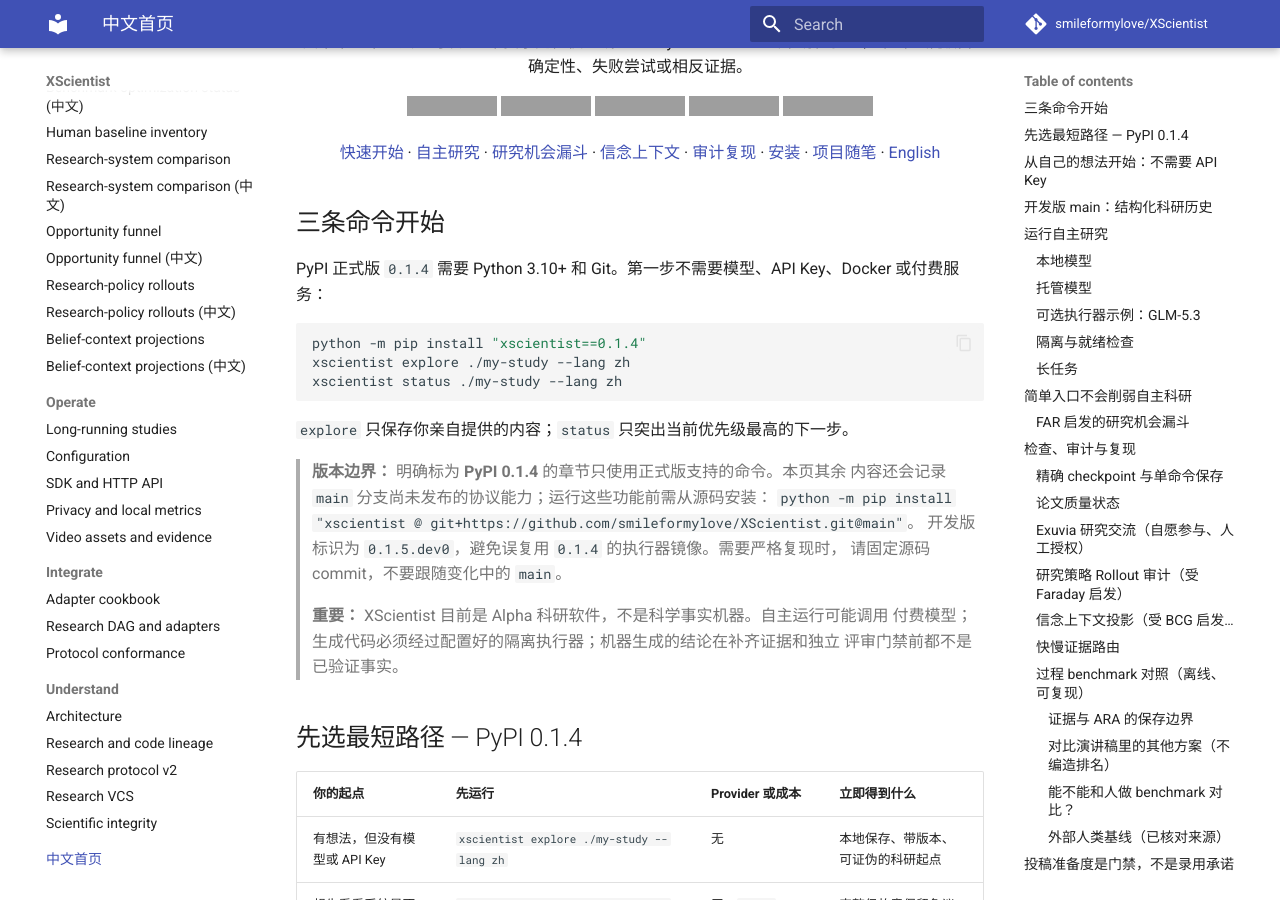
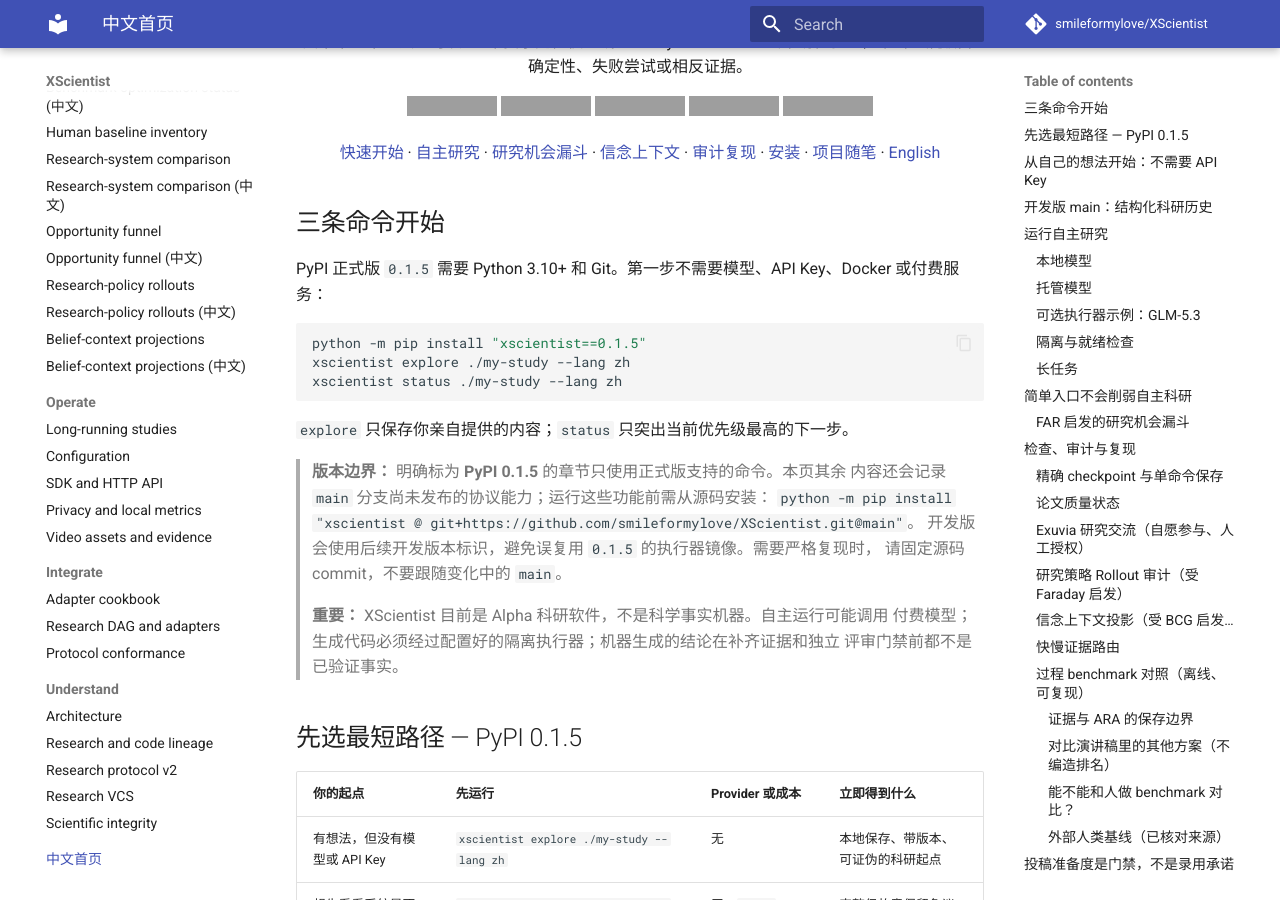
Before and after one commit to smileformylove/XScientist, an MkDocs documentation site: the page built from docs/README.zh.md, in a window 1280 px wide and 900 px high, scrolled down 452 px. Built offline with MkDocs 1.6.1 and Material for MkDocs 9.7.7, drawn with Linux system fonts in a browser that asks for light colours; comment, search, counter and statistics services are not loaded; some of the changed text lies outside the part shown; grey boxes are pictures that could not be loaded.

````diff
--- a/docs/README.zh.md
+++ b/docs/README.zh.md
@@ -34,28 +34,28 @@
 
 ## 三条命令开始
 
-PyPI 正式版 `0.1.4` 需要 Python 3.10+ 和 Git。第一步不需要模型、API Key、Docker
+PyPI 正式版 `0.1.5` 需要 Python 3.10+ 和 Git。第一步不需要模型、API Key、Docker
 或付费服务：
 
 ```bash
-python -m pip install "xscientist==0.1.4"
+python -m pip install "xscientist==0.1.5"
 xscientist explore ./my-study --lang zh
 xscientist status ./my-study --lang zh
 ```
 
 `explore` 只保存你亲自提供的内容；`status` 只突出当前优先级最高的下一步。
 
-> **版本边界：** 明确标为 **PyPI 0.1.4** 的章节只使用正式版支持的命令。本页其余
+> **版本边界：** 明确标为 **PyPI 0.1.5** 的章节只使用正式版支持的命令。本页其余
 > 内容还会记录 `main` 分支尚未发布的协议能力；运行这些功能前需从源码安装：
 > `python -m pip install "xscientist @ git+https://github.com/smileformylove/XScientist.git@main"`。
-> 开发版标识为 `0.1.5.dev0`，避免误复用 `0.1.4` 的执行器镜像。需要严格复现时，
+> 开发版会使用后续开发版本标识，避免误复用 `0.1.5` 的执行器镜像。需要严格复现时，
 > 请固定源码 commit，不要跟随变化中的 `main`。
 
 > **重要：** XScientist 目前是 Alpha 科研软件，不是科学事实机器。自主运行可能调用
 > 付费模型；生成代码必须经过配置好的隔离执行器；机器生成的结论在补齐证据和独立
 > 评审门禁前都不是已验证事实。
 
-## 先选最短路径 — PyPI 0.1.4
+## 先选最短路径 — PyPI 0.1.5
 
 | 你的起点 | 先运行 | Provider 或成本 | 立即得到什么 |
 | --- | --- | --- | --- |
@@ -157,7 +157,7 @@ CAS 绑定命令放在“下一步”的首位。
 ## 开发版 main：结构化科研历史
 
 本节描述 `main` 分支尚未发布的协议能力；运行其中命令前，请先按上方版本说明安装
-源码版。从这个标题开始，除非代码块明确标为 **PyPI 0.1.4**，命令示例都以源码版
+源码版。从这个标题开始，除非代码块明确标为 **PyPI 0.1.5**，命令示例都以源码版
 为准。
 
 执行完 `explore` 建议的比较后，用一条引导命令记录实际做了什么、终止状态、观察
@@ -1235,8 +1235,8 @@ flowchart TB
 
 | 渠道 | 命令 |
 | --- | --- |
-| PyPI 正式版 0.1.4 | `python -m pip install "xscientist==0.1.4"` |
-| 开发版 `main`（`0.1.5.dev0`） | `python -m pip install "xscientist @ git+https://github.com/smileformylove/XScientist.git@main"` |
+| PyPI 正式版 0.1.5 | `python -m pip install "xscientist==0.1.5"` |
+| 开发版 `main` | `python -m pip install "xscientist @ git+https://github.com/smileformylove/XScientist.git@main"` |
 | 贡献者 | `python -m pip install -e ".[research,openai,dev]" -c requirements/constraints-ci.txt` |
 
 需要实验严格复现时，请固定 commit，不要跟随变化中的 `main`。
--- a/xscientist/_version.py
+++ b/xscientist/_version.py
@@ -1,4 +1,4 @@
 """Package identities for the development tree and latest stable release."""
 
-__version__ = "0.1.5.dev0"
-PUBLISHED_VERSION = "0.1.4"
+__version__ = "0.1.5"
+PUBLISHED_VERSION = "0.1.5"
````
Also changed, not shown: CHANGELOG.md (+7 -3 lines), README.md (+7 -7 lines), docs/GETTING_STARTED.md (+3 -3 lines), docs/GETTING_STARTED.zh.md (+3 -3 lines), docs/index.md (+2 -2 lines), 5 other files.
